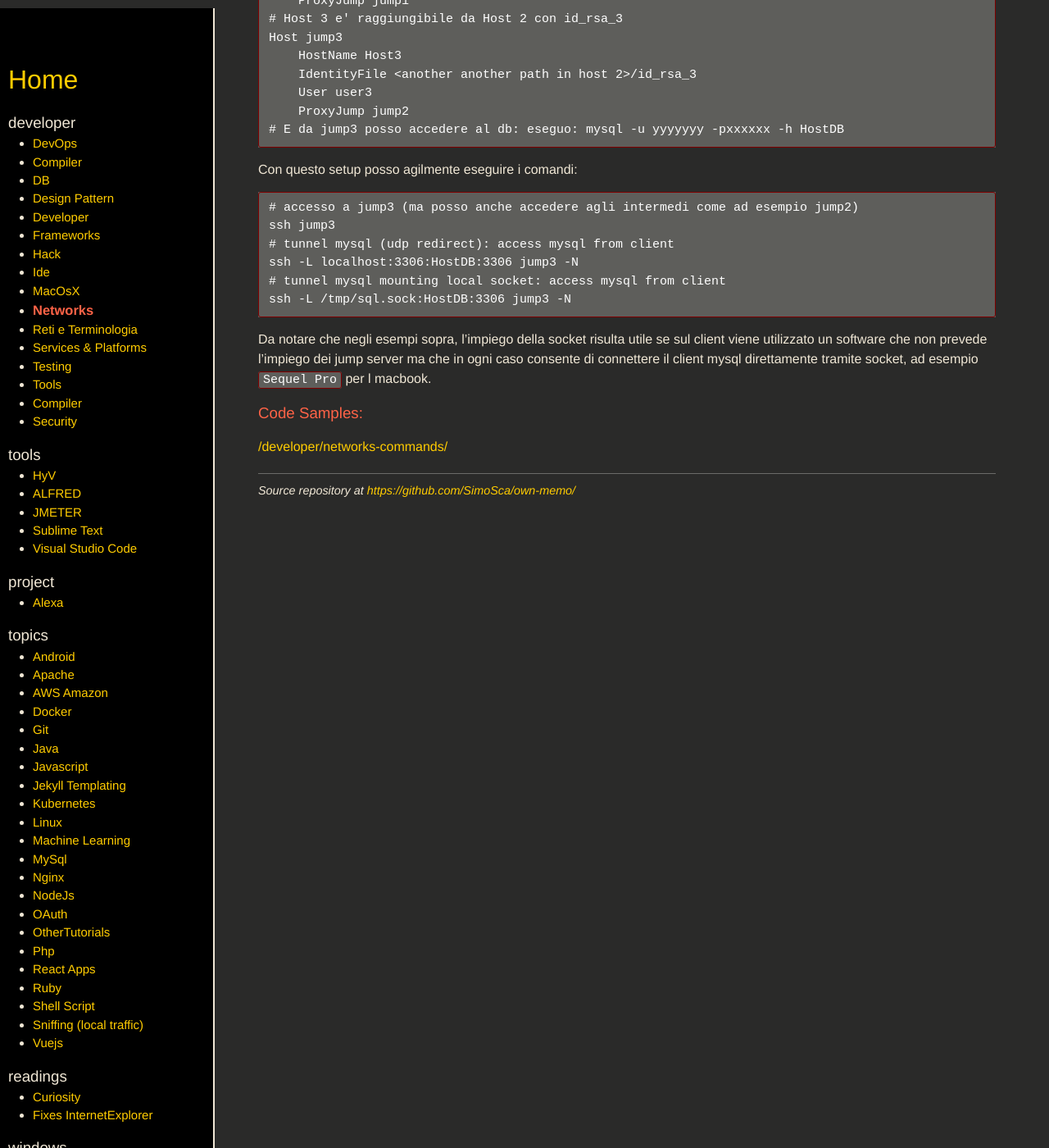
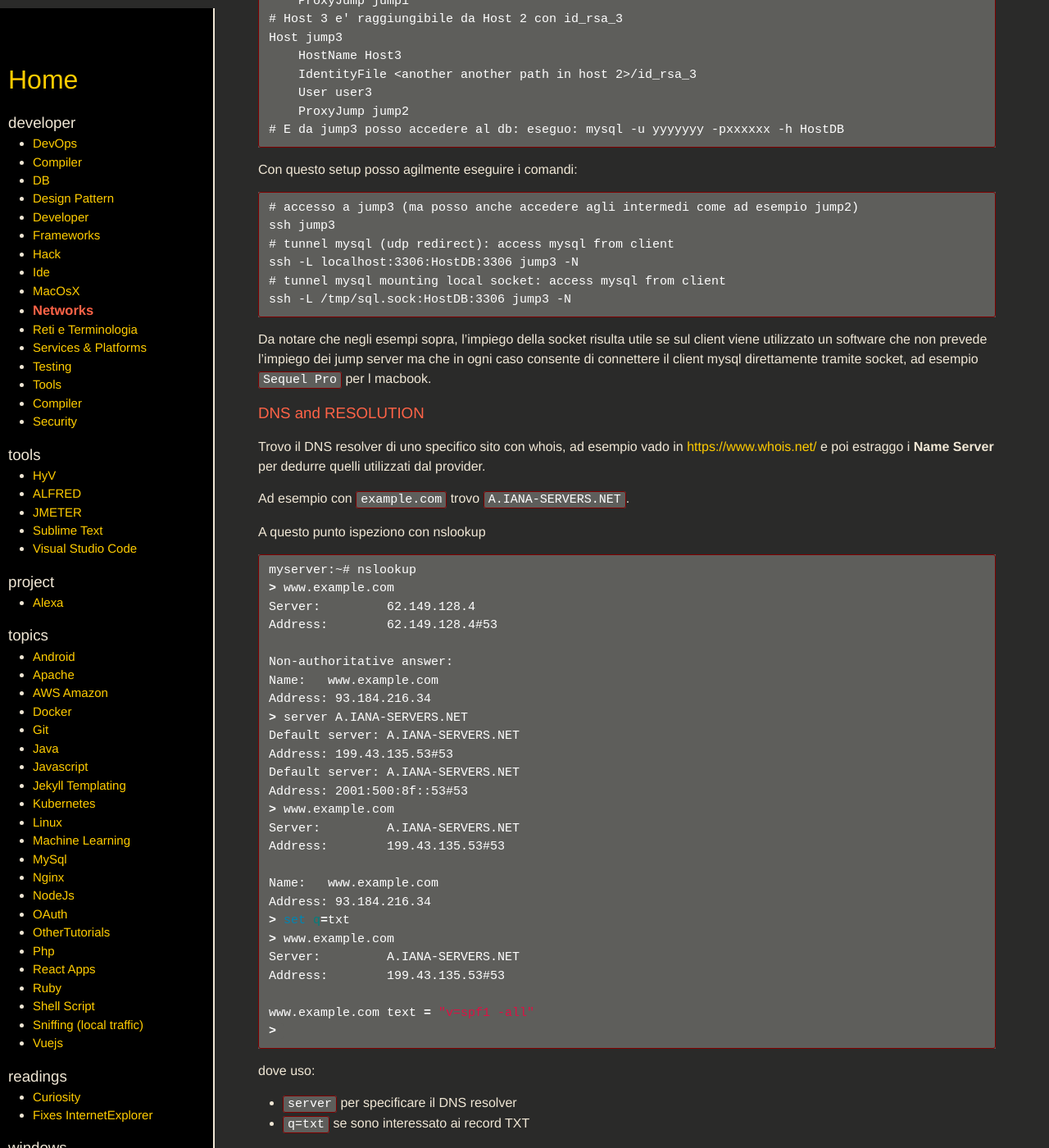
Before and after one commit to SimoSca/own-memo, a Jekyll site: the page built from _pages/developer/network-commands.md, in a window 1280 px wide and 1400 px high, scrolled down 3998 px. Shown: the whole window at 82% size. Built offline with Jekyll 4.4.1, drawn with Linux system fonts in a browser that asks for light colours; nearby versions of some CDN libraries; some of the changed text lies outside the part shown.

Commit message:
[improved] added dig and nslookup with different server name resolver

`````diff
--- a/_pages/developer/network-commands.md
+++ b/_pages/developer/network-commands.md
@@ -241,3 +241,59 @@
 Da notare che negli esempi sopra, l'impiego della socket risulta utile se sul client viene utilizzato un software
 che non prevede l'impiego dei jump server ma che in ogni caso consente di connettere il client mysql direttamente tramite socket,
 ad esempio `Sequel Pro` per l macbook.
+
+
+### DNS and RESOLUTION
+
+Trovo il DNS resolver di uno specifico sito con whois, ad esempio vado in [https://www.whois.net/](https://www.whois.net/) e poi estraggo i **Name Server** per dedurre quelli utilizzati dal provider.
+
+Ad esempio con `example.com` trovo `A.IANA-SERVERS.NET`.
+
+
+A questo punto ispeziono con nslookup
+
+````bash
+myserver:~# nslookup
+> www.example.com
+Server:		62.149.128.4
+Address:	62.149.128.4#53
+
+Non-authoritative answer:
+Name:	www.example.com
+Address: 93.184.216.34
+> server A.IANA-SERVERS.NET
+Default server: A.IANA-SERVERS.NET
+Address: 199.43.135.53#53
+Default server: A.IANA-SERVERS.NET
+Address: 2001:500:8f::53#53
+> www.example.com
+Server:		A.IANA-SERVERS.NET
+Address:	199.43.135.53#53
+
+Name:	www.example.com
+Address: 93.184.216.34
+> set q=txt
+> www.example.com
+Server:		A.IANA-SERVERS.NET
+Address:	199.43.135.53#53
+
+www.example.com	text = "v=spf1 -all"
+>
+````
+
+dove uso:
+- `server` per specificare il DNS resolver
+- `q=txt` se sono interessato ai record TXT
+
+eventualmente puo' risultare piu' immediato impiegare DIG, ad esempio (non riporto l'output per brevita')
+
+````
+# non specifico il dns resolver
+dig www.example.com
+# specifico il dns resolver
+dig @8.8.8.8 www.example.com
+# specifico il dns resolver e il fatto che voglio i record txt
+dig @8.8.8.8 -t txt www.example.com
+# Altro ma con diverso server name
+dig @A.IANA-SERVERS.NET -t txt www.example.com
+````
`````
